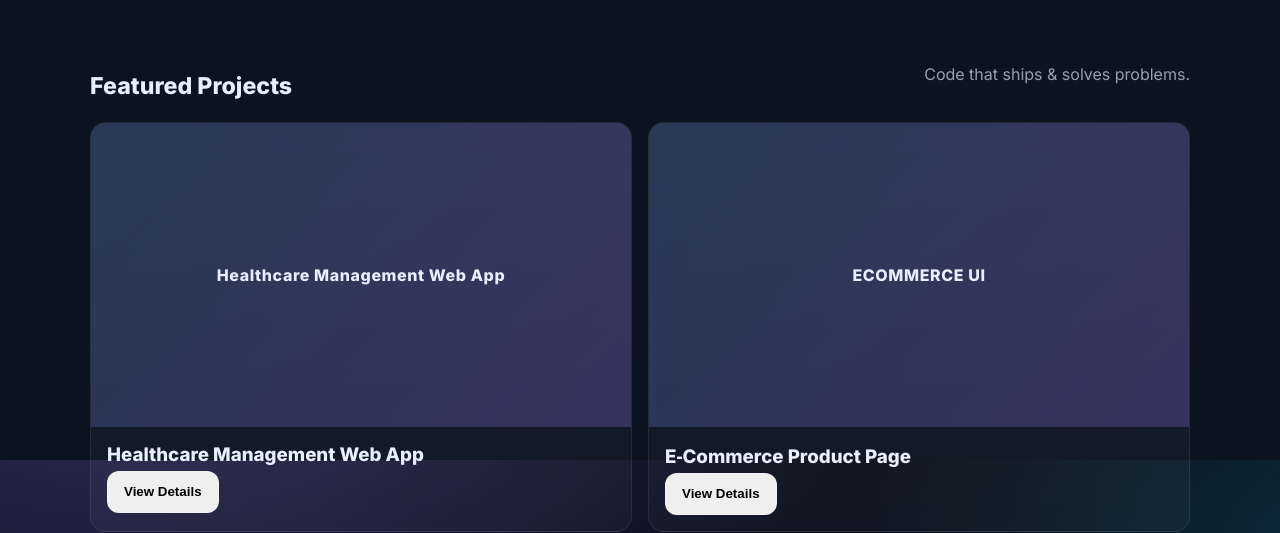
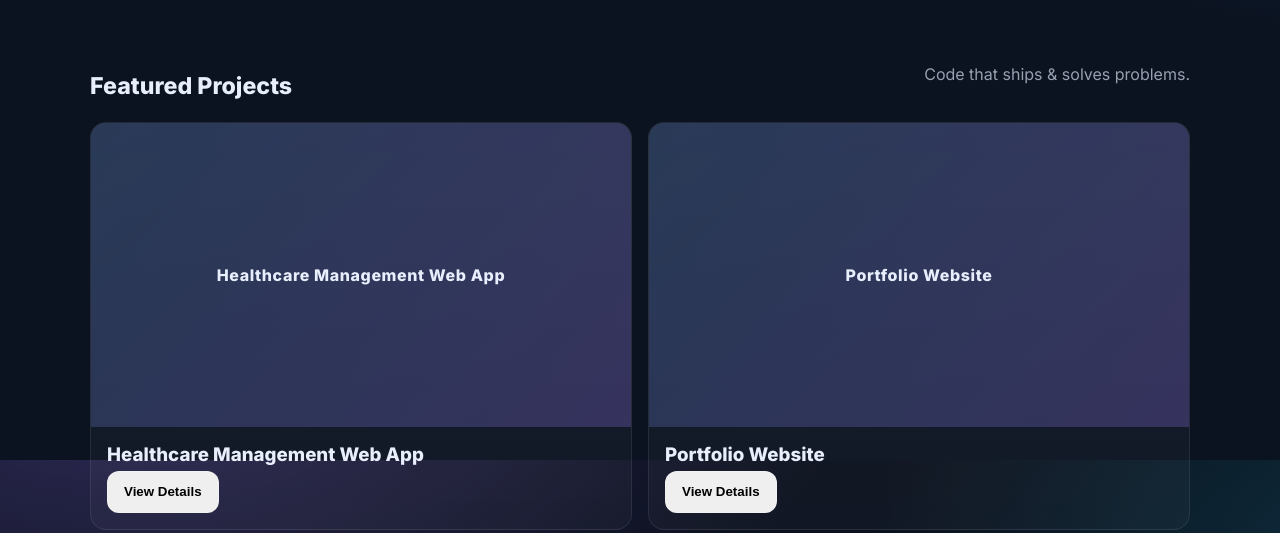
Before and after one commit to saivenkateshparuchuri/Myportoflio, a plain HTML site: page index.html in a window 1280 px wide. Shown: the part 1140-1673 px from the top of the page. Drawn offline with Linux system fonts and the light colour scheme.

Commit message:
Updated portfolio

```diff
--- a/index.html
+++ b/index.html
@@ -317,12 +317,12 @@ footer { border-top: 1px solid rgba(255,255,255,.08); padding: 26px 0; color: #a
             </article>
             <!-- Project 2 -->
             <article class="project">
-                <div class="thumb">ECOMMERCE UI</div>
+                <div class="thumb">Portfolio Website</div>
                 <div class="body">
-                    <h3>E‑Commerce Product Page</h3>
+                    <h3>Portfolio Website</h3>
                     <button class="btn ghost view-details-btn">View Details</button>
                     <div class="project-details">
-                        <p class="muted">Responsive single‑page product layout with reviews, deployed via GitHub Pages for instant demos.</p>
+                        <p class="muted">A personal portfolio site showcasing skills, projects, and contact information. Built using HTML, CSS, and JavaScript.</p>
                         <div class="tags">
                             <span class="tag">HTML</span>
                             <span class="tag">CSS</span>
```
